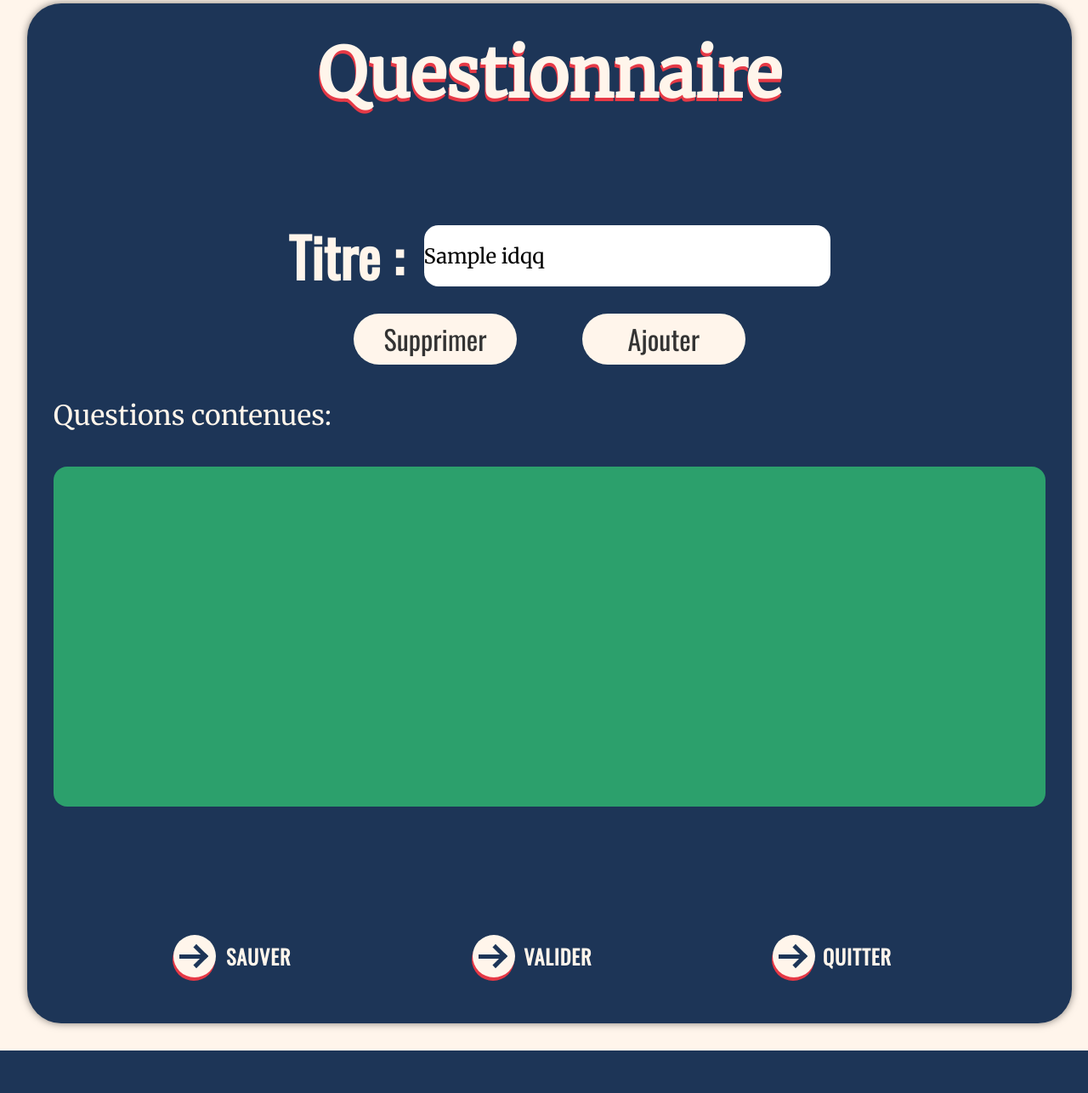
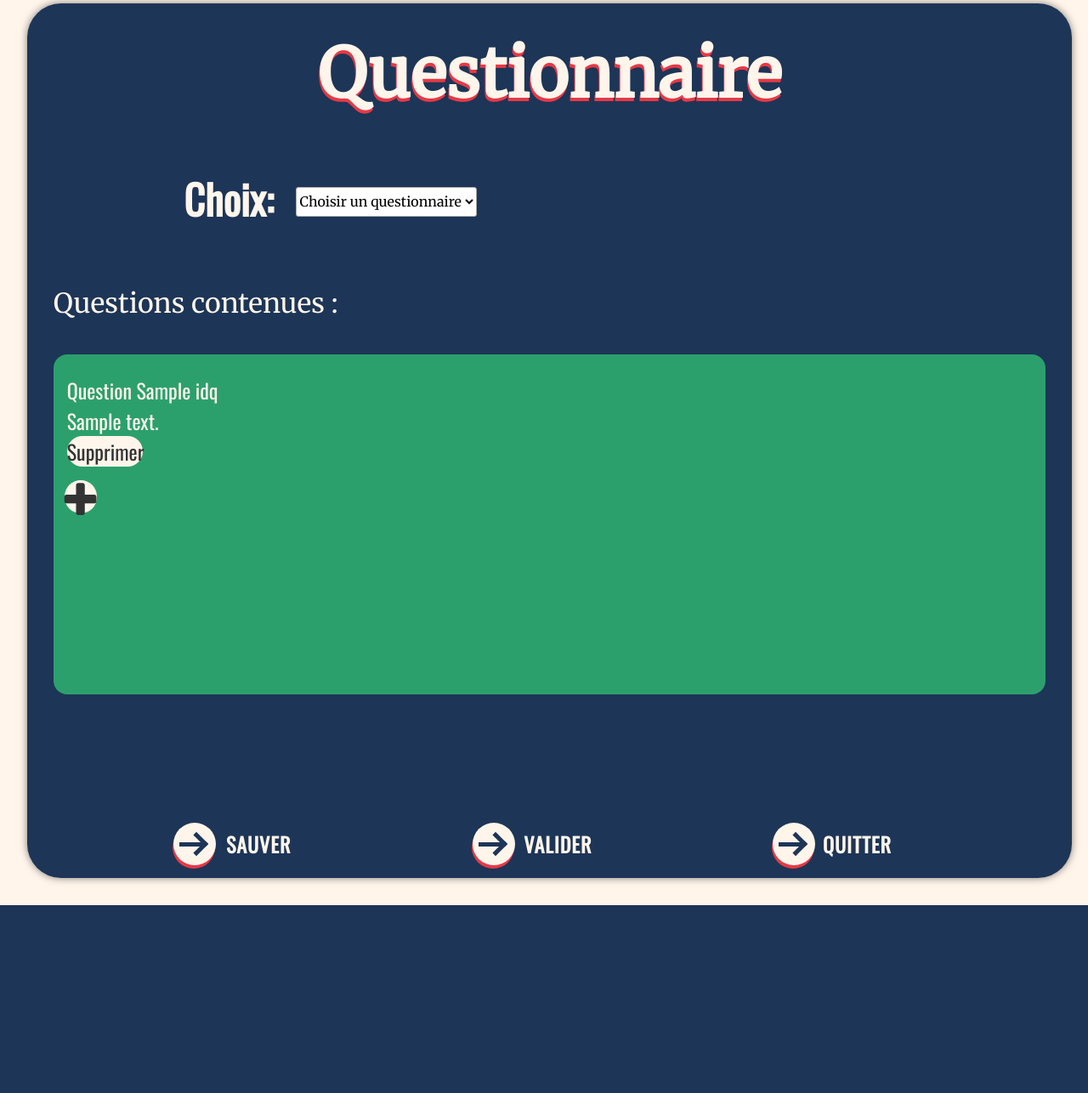
Before and after one commit to MaxRonce/SAE-3.05-Sujet-3, a Flask app: template link_front_back/templates/questionnaire.html in a window 1280 px wide. Shown: the part 159-1445 px from the top of the page at 85% size. After the commit the page ends 1224 px from the top, so only its background shows below. Run offline with Flask 2, Linux system fonts and the light colour scheme; the template is opened without the code that fills it: most values are stand-ins (such as "Sample title", 1, 10 or a date in 2020); parts of the project's set-up code (start-up, migrations or seed data) failed here and were passed over; some libraries are stand-ins or nearby versions; some web fonts are replaced.

Commit message:
questionnaire page refactored and upgraded

```diff
--- a/link_front_back/db_link.py
+++ b/link_front_back/db_link.py
@@ -106,6 +106,13 @@ def del_question(idq):
     ses.delete(res[0])
     ses.commit()
 
+def get_questionnaires():
+    res = ses.query(Questionnaire).all()
+    test = list()
+    for rw in res:
+        test.append({"idq":rw.idQuestionnaire, "nom":rw.nom, "info":rw.info, "idu":rw.idUser})
+    return test
+
 def main():
     add_questionnaire(p)
 
--- a/link_front_back/forms.py
+++ b/link_front_back/forms.py
@@ -25,6 +25,8 @@ class ReponseForm(FlaskForm):
         fraction = IntegerField('Fraction', validators=[DataRequired()])
         submit = SubmitField('Submit')
 
+
+
 class LoginForm(FlaskForm):
     username = StringField('Username', validators=[DataRequired()])
     password = PasswordField('Password', validators=[DataRequired()])
--- a/link_front_back/static/css/questionnaire.css
+++ b/link_front_back/static/css/questionnaire.css
@@ -9,7 +9,7 @@ body {
   align-items: center;
   background-color: #1D3557;
   width: 96%;
-  height: 150vh;
+  height: auto;
   border-radius: 5vh;
   margin: 4vh;
   box-shadow: 0 0 10px 0 rgba(0, 0, 0, 0.5);
@@ -26,17 +26,20 @@ body {
   display: flex;
   flex-direction: row;
   align-items: center;
-  width: 50%;
-  height: 7vh;
-  transform: translateY(17vh);
+  width: 70%;
+  height: 5vh;
+  margin-top: 10vh;
 }
 .container .titreq h3 {
   color: #FFF5EB;
-  font-size: 4em;
+  font-size: 3em;
   font-family: Oswald, serif;
   font-weight: bolder;
+  margin-right: 2vw;
+  margin-bottom:1vh;
+
 }
-.container .titreq input[type=text] {
+.container .titreq inputx[type=text] {
   width: 150%;
   height: 3em;
   border-radius: 0.7em;
@@ -44,27 +47,15 @@ body {
   font-size: 1.5em;
   margin-left : 1em;
 }
-.container .delete {
+
+.container .add {
   background-color: #FFF5EB;
-  margin-top: 22vh;
   width: 15vw;
   height: 7.5vh;
   font-family: Oswald, serif;
   font-size: 2em;
   border-radius: 5vh;
-}
-.container .delete:hover {
-  background-color: #E63946;
-  color: #FFF5EB;
-}
-.container .add {
-  background-color: #FFF5EB;
-  margin-top: 22vh;
-  width: 15vw;
-  height: 7.5vh;
-  font-family: Oswald, serif;
-  font-size: 2em;
-  border-radius: 5vh;
+  margin-left: 2vw;
 }
 .container .add:hover {
   background-color: #E63946;
@@ -86,10 +77,20 @@ body {
   color: #FFF5EB;
   width: 95%;
   height: 60vh;
-  margin-top: 5vh;
+  margin-top: 10vh;
 }
 .container .listequestion h3 {
   font-size: 2em;
+}
+.container .listequestion .addbtn{
+  background-color: #FFF5EB;
+  border-radius: 7vh;
+  margin-left: 1vw;
+  margin-top: 2vh;
+  font-size: 3em;
+  width: 3vw;
+  height: 3vw;
+
 }
 .container .listequestion .questions {
   margin-top: 5vh;
@@ -120,4 +121,5 @@ body {
   width: 50%;
 }
 
+
 /*# sourceMappingURL=questionnaire.css.map */
--- a/link_front_back/templates/questionnaire.html
+++ b/link_front_back/templates/questionnaire.html
@@ -1,5 +1,7 @@
 {% extends "base.html" %}
+
 {% block styleandtitle %}
+<link rel="stylesheet" href="https://cdnjs.cloudflare.com/ajax/libs/font-awesome/4.7.0/css/font-awesome.min.css">
 <link rel="stylesheet" href="{{url_for('static', filename='css/questionnaire.css')}}">
 <title>Questionnaire</title>
 {% endblock %}
@@ -7,42 +9,52 @@
 {% block content%}
 <div class="container">
     <h1>Questionnaire</h1>
+
     <div class ="titreq">
-        <h3>Titre :</h3>
+        <h3>Choix:</h3>
+
         <form action="" method="post">
-        <input type="text" name="idqq" id="title" value="{{idqq}}">
+            <select name="idqq" id="idqq" onchange="this.form.submit()">
+                <option value="0">Choisir un questionnaire</option>
+                {% for questionnaire in questionnaires %}
+                <option value="{{ questionnaire.idq }}">{{ questionnaire.nom }}</option>
+                {% endfor %}
+            </select>
+
         </form>
-    </div>
-    <div id="buttons">
-    <button id="delete" class="delete"> Supprimer</button>
-        <a href="{{url_for('ajoutq', idq = idqq)}}">
-            <button id="add" class="add"> Ajouter </button>
-        </a>
 
     </div>
+    <div class="listequestion">
+        <h3>Questions contenues :</h3>
+        <div class="questions">
+            <ul>
 
-    <div class="listequestion">
-        <h3>Questions contenues: </h3>
-        <div class="questions">
-            <ul >
-                {% for i in range(lenque) %}
-                <li class="quest">question {{i+1}}
+                {% for question in questions %}
+                <li class="quest">Question {{ question.idq }}
                     <div class="question">
-                    <div>{{questions[i]['questiontext']}}</div>
-                    <a href="{{url_for('question', idq = questions[i]['idq'])}}">
-                    <button class="deleteq"> Supprimer</button>
+                        <div>{{ question.questiontext }}</div>
+                        <a href="{{ url_for('question', idq=question.idq) }}">
+                            <button class="deleteq">Supprimer</button>
                         </a>
                     </div>
                 </li>
                 {% endfor %}
+            {% if idqq !=-1 %}
+                <li>
+                <a href="{{ url_for('ajoutq', idq=idqq) }}">
+                            <button class="addbtn"><i class="fa fa-plus"></i></button>
+                </a>
+            </li>
+            {%  endif %}
+
+
             </ul>
         </div>
-
         </div>
     <div class="buttons">
-        {{buttonarrow("questionnaire","white_button_slider", "Sauver")}}
-        {{buttonarrow("questionnaire","white_button_slider", "Valider")}}
-        {{buttonarrow("questionnaire","white_button_slider", "Quitter")}}
+        {{ buttonarrow("questionnaire", "white_button_slider", "Sauver") }}
+        {{ buttonarrow("questionnaire", "white_button_slider", "Valider") }}
+        {{ buttonarrow("questionnaire", "white_button_slider", "Quitter") }}
     </div>
 </div>
 {% endblock %}
--- a/link_front_back/views.py
+++ b/link_front_back/views.py
@@ -1,5 +1,5 @@
 from .app import app, ALLOWED_EXTENSIONS
-from .db_link import get_questions, get_liste_questionnaire, add_question, add_answer, del_question, add_questionnaire
+from .db_link import *
 from .models import User
 from .forms import *
 
@@ -28,23 +28,20 @@ def home():
 @app.route("/questionnaire", methods=["POST","GET"])
 @login_required
 def questionnaire():
+
+    # récupérer la liste de tous les questionnaires disponibles
+    questionnaires = get_questionnaires()  # suppose que cette fonction récupère la liste des questionnaires depuis une source de données externe
+    selected_idqq = -1
     if request.method == "POST":
-        idqq = request.form["idqq"]
-        if idqq == '' or not idqq.isnumeric():
-            que = []
-        else:
-            que = get_questions(int(idqq))
-            listid = []
-            for i in range(len(que)):
-                listid.append(que[i]['idq'])
 
-    else:
-        idqq = ''
-        que = []
-        listid = []
-
-    return render_template("questionnaire.html", idqq = idqq, questions = que, lenque = len(que), listid = listid)
-
+        # récupérer l'ID du questionnaire sélectionné à partir de la liste déroulante
+        selected_idqq = request.form["idqq"]
+        if selected_idqq.isnumeric():
+            # rediriger vers la page questionnaire avec l'ID sélectionné
+            return render_template("questionnaire.html",idqq = selected_idqq, questionnaires=questionnaires,
+                                   questions=get_questions(selected_idqq))
+    # si la méthode est GET, afficher la liste déroulante de tous les questionnaires
+    return render_template("questionnaire.html", questionnaires=questionnaires, questions=get_questions(selected_idqq), idqq = selected_idqq)
 @app.route("/about")
 def about():
     return render_template("about.html")
```
Also changed, not shown: sql/test_insert.sql (+8 -8 lines). Lines whose indentation alone changed are shown as unchanged.
